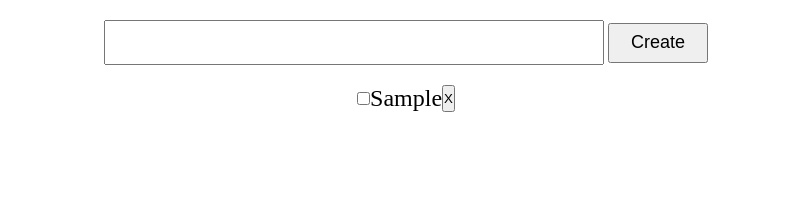
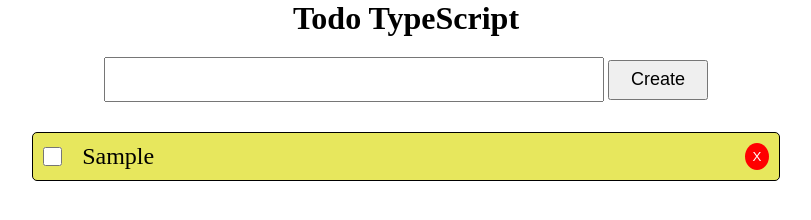
Before and after one commit to Abhijitkr/Todo-TypeScript, a website built with Vite: page index.html in a window 1280 px wide. Both pictures are taken after typing "Sample" into the empty fields and a click on the button "Create". Shown: the whole page, without its empty margins (234-1045 px from the left). Built offline with nearby package versions, Linux system fonts and the light colour scheme.

Commit message:
Adds basic css for todo layout

```diff
--- a/index.html
+++ b/index.html
@@ -4,9 +4,10 @@
     <meta charset="UTF-8" />
     <link rel="icon" type="image/svg+xml" href="/vite.svg" />
     <meta name="viewport" content="width=device-width, initial-scale=1.0" />
-    <title>Vite + TS</title>
+    <title>Todo TypeScript</title>
   </head>
   <body>
+    <h1>Todo TypeScript</h1>
     <form>
       <input type="text" name="todoField" id="todoField" />
       <button type="submit" id="createTodo">Create</button>
--- a/src/main.ts
+++ b/src/main.ts
@@ -2,7 +2,6 @@ import "./style.css";
 
 const form = document.querySelector("form") as HTMLFormElement;
 const todoField = document.getElementById("todoField") as HTMLInputElement;
-// const todoBtn = document.createElement('createTodo') as HTMLButtonElement;
 const todoContainer = document.getElementById(
   "todoContainer"
 ) as HTMLDivElement;
@@ -56,12 +55,15 @@ function generateTodoList(id: string, title: string, isCompleted: boolean) {
   p.className = checkbox.checked ? "checkCompleted" : "";
   p.innerText = title;
 
+  const div: HTMLDivElement = document.createElement("div");
+  div.append(checkbox, p);
+
   const li: HTMLLIElement = document.createElement("li");
   li.className = "todo";
-  // li.id = id;
-  li.append(checkbox, p, remove);
+  li.append(div, remove);
 
   ul.appendChild(li);
+
   todoContainer.appendChild(ul);
 }
 
--- a/src/style.css
+++ b/src/style.css
@@ -1,42 +1,69 @@
-*{
+* {
   box-sizing: border-box;
   margin: 0;
   padding: 0;
 }
 
-body{
+body {
   width: 100%;
   text-align: center;
 }
 
-form{
+form {
   padding: 20px;
 }
 
-#todoField{
-
+#todoField {
   width: 500px;
   padding: 10px;
   font-size: large;
 }
 
-#createTodo{
+#createTodo {
   height: 40px;
   width: 100px;
   font-size: large;
 }
 
-#todoContainer{
+#todoContainer {
   font-size: x-large;
-display: flex;
-justify-content: center;
+  display: flex;
+  justify-content: center;
 }
 
-
-.todo{
-  display: flex;
+#todoList {
+  width: 60%;
 }
 
-.checkCompleted{
+.todo {
+  display: flex;
+  justify-content: space-between;
+  border: 1px solid black;
+  background-color: rgb(231, 231, 93);
+  margin: 10px;
+  padding: 10px;
+  border-radius: 5px;
+}
+
+.todo div {
+  display: flex;
+  gap: 20px;
+}
+
+.todo div input {
+  width: 1.2rem;
+  cursor: pointer;
+}
+
+.todo button {
+  width: 1.5rem;
+  border: none;
+  border-radius: 100%;
+  background-color: red;
+  color: white;
+  cursor: pointer;
+}
+
+.checkCompleted {
   text-decoration: line-through;
 }
```
